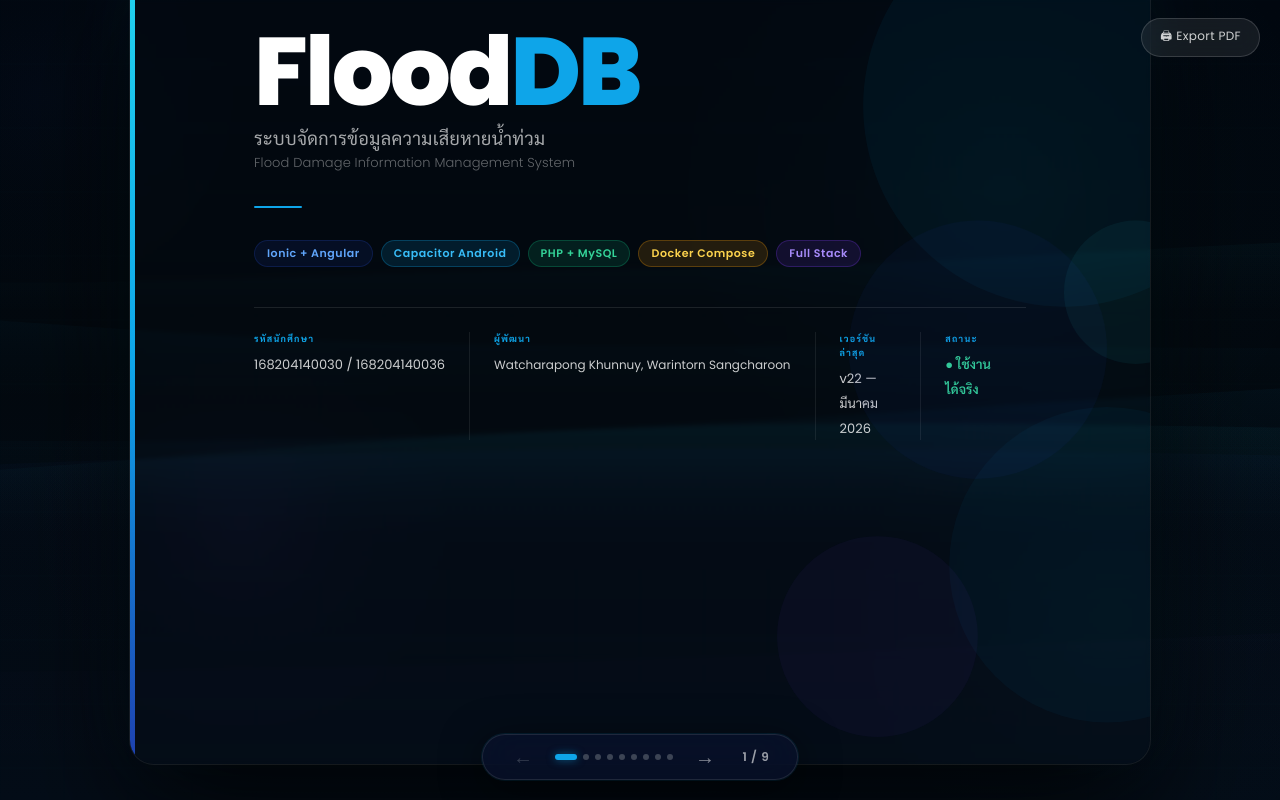
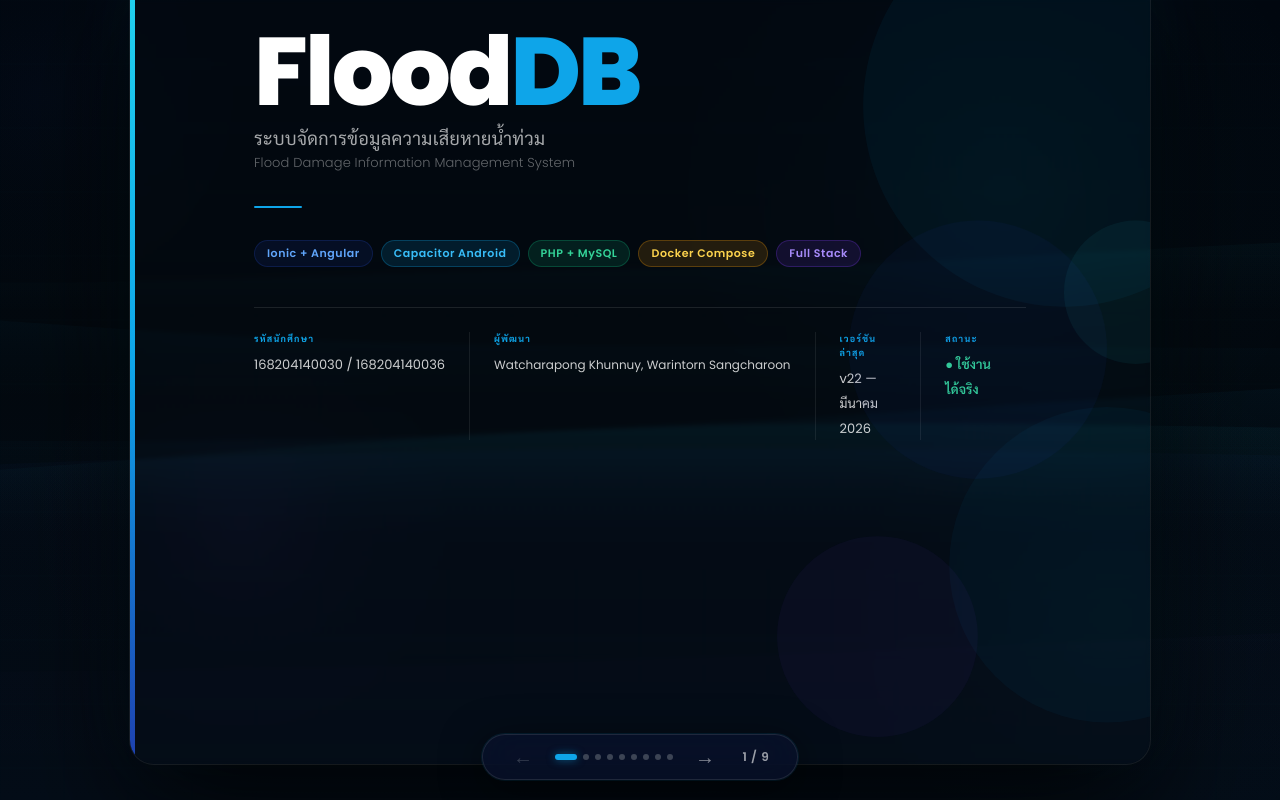
Before and after one commit to Warintorn02/flooddb-slides, a plain HTML site: page index.html in a window 1280 px wide. Drawn offline with Linux system fonts and the light colour scheme; animation ran at ten frames a second.

Commit message:
Remove print button and related styles
Removed print button styles and HTML element.

```diff
--- a/index.html
+++ b/index.html
@@ -108,15 +108,6 @@ html, body {
 .dot.on    { width:22px; border-radius:4px; background:var(--teal); box-shadow:0 0 8px rgba(14,165,233,.5); }
 
 /* export btn */
-#print-btn {
-  position:fixed; top:18px; right:20px; z-index:999;
-  background:rgba(255,255,255,.08); border:1px solid rgba(255,255,255,.15);
-  color:rgba(255,255,255,.8); padding:8px 18px; border-radius:20px;
-  font-size:12px; cursor:pointer; transition:.2s;
-  font-family:'Poppins',sans-serif; letter-spacing:.03em;
-  backdrop-filter:blur(10px);
-}
-#print-btn:hover { background:rgba(255,255,255,.16); color:#fff; }
 
 /* slide number badge */
 .slide-num {
@@ -146,9 +137,7 @@ html, body {
   #counter { font-size: 11px; min-width: 32px; }
   .dot { width: 5px; height: 5px; }
   .dot.on { width: 16px; }
-  #print-btn { top: 10px; right: 10px; padding: 6px 12px; font-size: 11px; }
-
-  /* Slide 1 — Cover */
+/* Slide 1 — Cover */
   .s1 { padding: 36px 28px 80px; min-height: unset; }
   .s1-title { font-size: clamp(48px, 13vw, 72px); }
   .s1-title-th { font-size: 14px; }
@@ -269,7 +258,7 @@ html, body {
   /* print */
 @media print {
   html,body { overflow:visible; height:auto; background:#fff; }
-  #nav,#print-btn,#wave-canvas { display:none; }
+  #nav,#wave-canvas { display:none; }
   #stage { display:block; position:relative; padding:0; height:auto; }
   .slide {
     display:block!important; opacity:1!important; transform:none!important;
@@ -974,7 +963,6 @@ html, body {
   <span id="counter">1 / 9</span>
 </div>
 
-<button id="print-btn" onclick="window.print()">🖨 Export PDF</button>
 
 <script>
 /* ══════════════════════════════════════════════════════════
```
